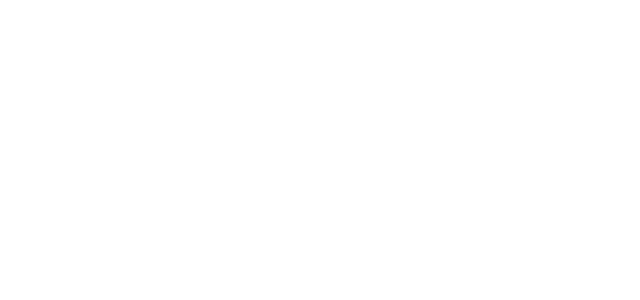
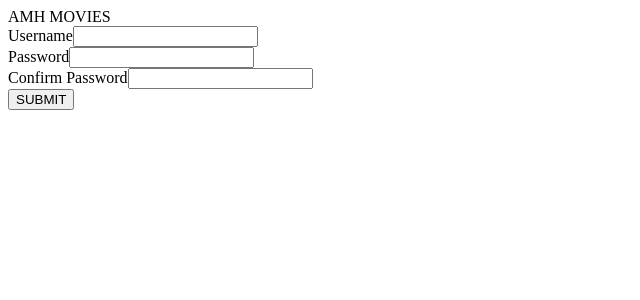
Before and after one commit to ajdinhusetovic/amh-movies, a React (Vite) app in the folder client/: page / in a window 1280 px wide. Shown: the top 300 px of the page, without its empty margins (0-640 px from the left). Built offline with nearby package versions, Linux system fonts and the light colour scheme.

Commit message:
Connect frontend with backend, enable user creation from input

```diff
--- a/client/src/App.jsx
+++ b/client/src/App.jsx
@@ -1,12 +1,19 @@
-import './App.css'
+import './App.css';
+import { BrowserRouter as Router, Routes, Route } from 'react-router-dom';
+import Navbar from './components/Navbar';
+import FormPage from './pages/FormPage';
 
 function App() {
-
   return (
-    <>
-
-    </>
-  )
+    <div className="App">
+      <Router>
+        <Navbar />
+        <Routes>
+          <Route path="/" element={<FormPage />} />
+        </Routes>
+      </Router>
+    </div>
+  );
 }
 
-export default App
+export default App;
--- /dev/null
+++ b/client/src/components/Navbar.jsx
@@ -0,0 +1,5 @@
+const Navbar = () => {
+  return <div>AMH MOVIES</div>;
+};
+
+export default Navbar;
--- /dev/null
+++ b/client/src/pages/FormPage.jsx
@@ -0,0 +1,60 @@
+import { useState } from 'react';
+import axios from 'axios';
+
+const FormPage = () => {
+  const [username, setUsername] = useState('');
+  const [password, setPassword] = useState('');
+  const [passwordConfirm, setPasswordConfirm] = useState('');
+
+  const handleSubmit = async (e) => {
+    e.preventDefault();
+
+    try {
+      await axios.post('http://localhost:3000/api/v1/users/register', {
+        username,
+        password,
+        passwordConfirm,
+      });
+      alert('Registration completed');
+    } catch (error) {
+      console.log(error);
+    }
+  };
+
+  return (
+    <div>
+      <form onSubmit={handleSubmit}>
+        <div className="form-group">
+          <label htmlFor="username">Username</label>
+          <input
+            type="text"
+            id="username"
+            name="username"
+            onChange={(e) => setUsername(e.target.value)}
+          />
+        </div>
+        <div className="form-group">
+          <label htmlFor="password">Password</label>
+          <input
+            type="password"
+            id="password"
+            name="password"
+            onChange={(e) => setPassword(e.target.value)}
+          />
+        </div>
+        <div className="form-group">
+          <label htmlFor="passwordConfirm">Confirm Password</label>
+          <input
+            type="passwordConfirm"
+            id="password-confirm"
+            name="passwordConfirm"
+            onChange={(e) => setPasswordConfirm(e.target.value)}
+          />
+        </div>
+        <button type="submit">SUBMIT</button>
+      </form>
+    </div>
+  );
+};
+
+export default FormPage;
```
Also changed, not shown: 1 other file (tests, documents, lock files or other folders).
